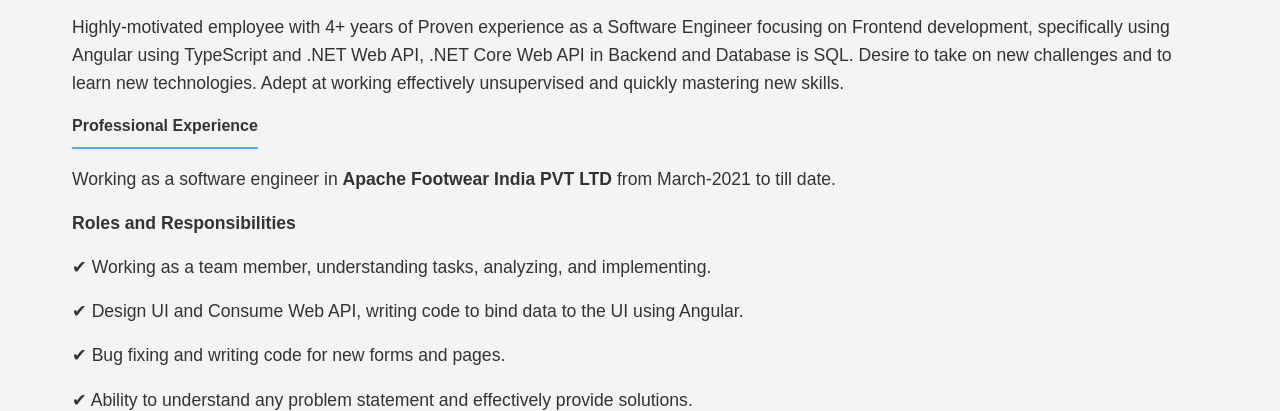
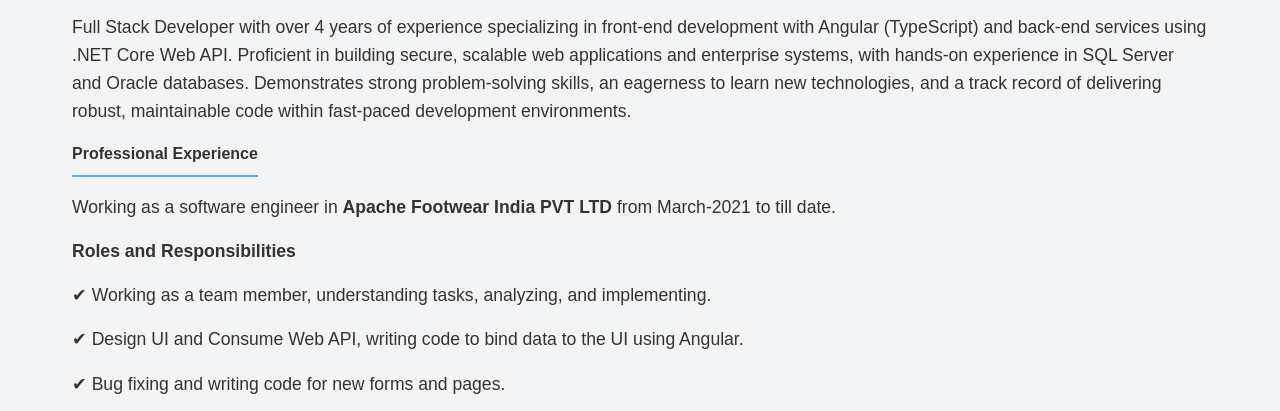
Before and after one commit to K-VENKATA-KARTHIK-19/Portfolio, a plain HTML site: page index.html in a window 1280 px wide. Shown: the part 398-809 px from the top of the page. Drawn offline with Linux system fonts and the light colour scheme.

Commit message:
Update index.html

```diff
--- a/index.html
+++ b/index.html
@@ -259,7 +259,7 @@
     <div class="container">
         <section id="about" class="section about">
             <h2>About Me</h2>
-            <p>Highly-motivated employee with 4+ years of Proven experience as a Software Engineer focusing on Frontend development, specifically using Angular using TypeScript and .NET Web API, .NET Core Web API in Backend and Database is SQL. Desire to take on new challenges and to learn new technologies. Adept at working effectively unsupervised and quickly mastering new skills.</p>
+            <p>Full Stack Developer with over 4 years of experience specializing in front-end development with Angular (TypeScript) and back-end services using .NET Core Web API. Proficient in building secure, scalable web applications and enterprise systems, with hands-on experience in SQL Server and Oracle databases. Demonstrates strong problem-solving skills, an eagerness to learn new technologies, and a track record of delivering robust, maintainable code within fast-paced development environments.</p>
             <h3>Professional Experience </h3>
     <p>Working as a software engineer in <strong>Apache Footwear India PVT LTD</strong> from March-2021 to till date.</p>
 
```
